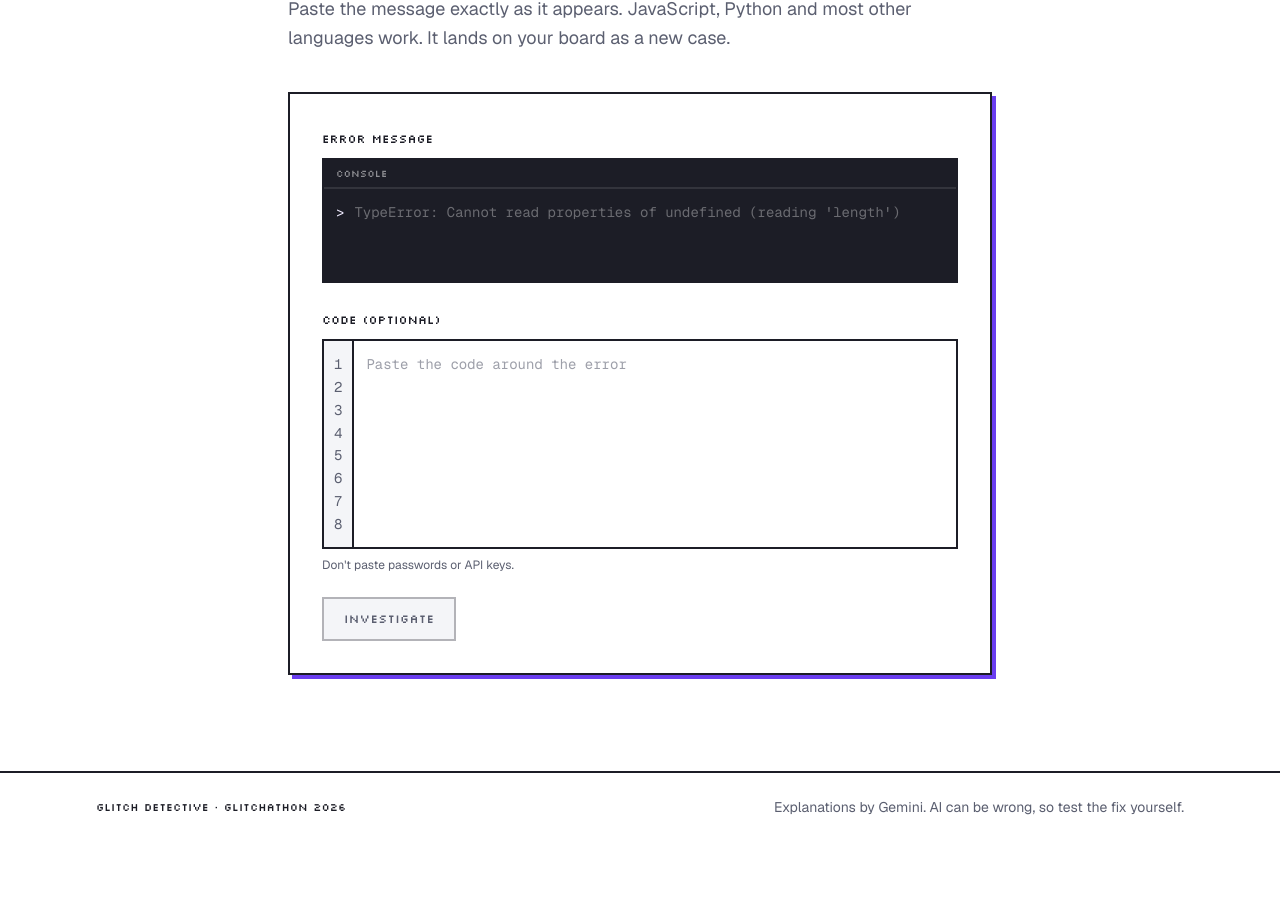
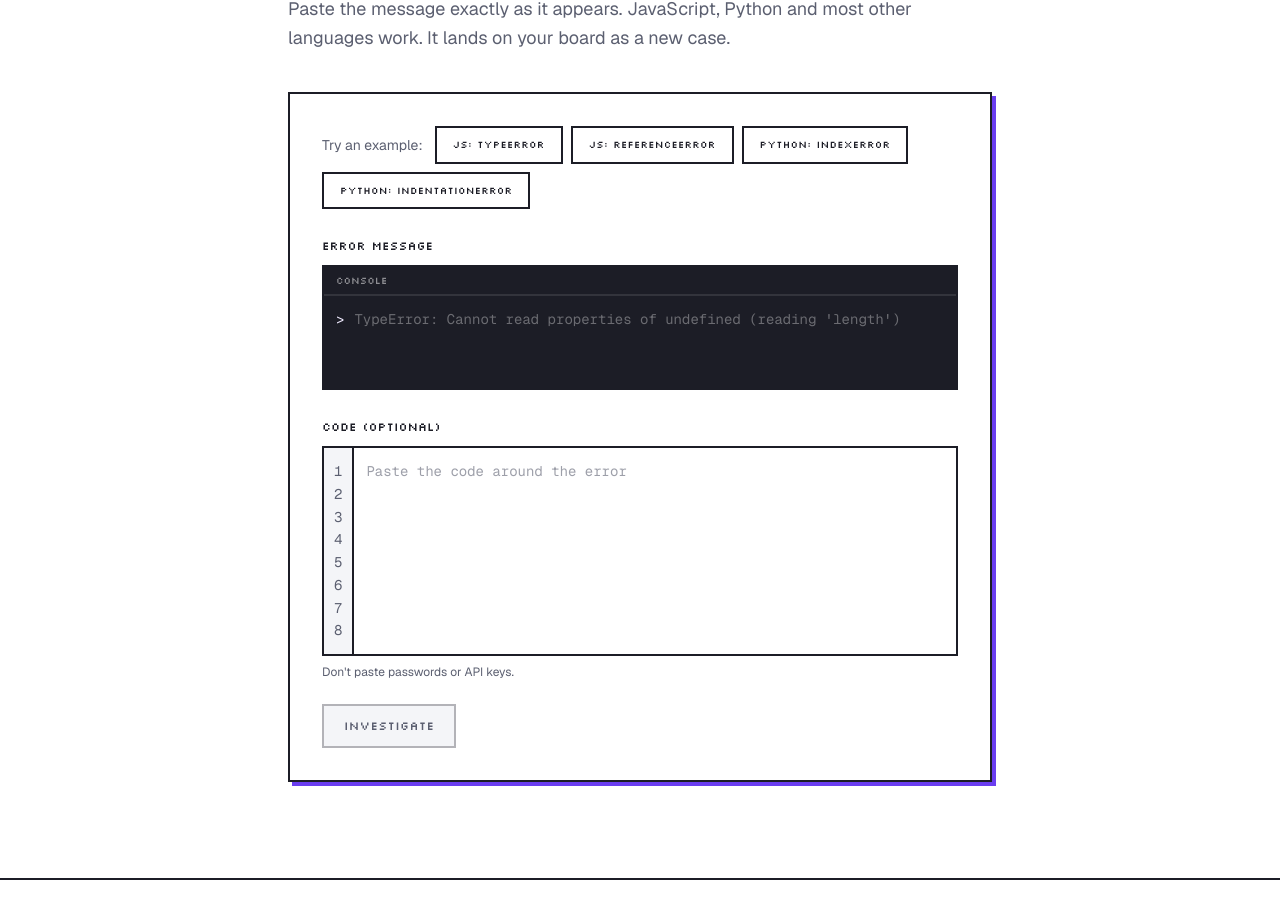
Before and after one commit to evertonrocha2/glitch-lab, a React (Vite) app: page / in a window 1280 px wide. Shown: the part 1578-2484 px from the top of the page. Before the commit the page ends 2419 px from the top, so only its background shows below. Built offline with nearby package versions, Linux system fonts and the light colour scheme; no server answers.

Commit message:
feat: example errors and initial values in the form

```diff
--- a/src/components/ErrorForm.jsx
+++ b/src/components/ErrorForm.jsx
@@ -1,5 +1,6 @@
 import { useState } from 'react'
 import { LIMITS } from '../../shared/limits.js'
+import { EXAMPLES } from '../lib/examples.js'
 import PixelButton from './pixel/PixelButton.jsx'
 
 const MIN_CODE_LINES = 8
@@ -7,9 +8,9 @@ const labelClass = 'font-label text-xs text-ink'
 // Each box shows focus on its frame, so the textarea itself drops the outline.
 const textareaClass = 'block w-full resize-none bg-transparent font-mono text-sm leading-relaxed focus-visible:outline-none'
 
-export default function ErrorForm({ onSubmit, loading }) {
-  const [error, setError] = useState('')
-  const [code, setCode] = useState('')
+export default function ErrorForm({ onSubmit, loading, initialError = '', initialCode = '' }) {
+  const [error, setError] = useState(initialError)
+  const [code, setCode] = useState(initialCode)
 
   const canSubmit = error.trim() !== '' && !loading
   // The editor grows with the code, so the gutter numbers always line up.
@@ -24,6 +25,23 @@ export default function ErrorForm({ onSubmit, loading }) {
 
   return (
     <form onSubmit={handleSubmit} className="space-y-6">
+      <div className="flex flex-wrap items-center gap-2">
+        <span className="mr-1 text-sm text-muted">Try an example:</span>
+        {EXAMPLES.map((example) => (
+          <PixelButton
+            key={example.label}
+            variant="ghost"
+            onClick={() => {
+              setError(example.error)
+              setCode(example.code)
+            }}
+            className="px-2.5 py-1.5 text-[10px]"
+          >
+            {example.label}
+          </PixelButton>
+        ))}
+      </div>
+
       <div>
         <label htmlFor="error-input" className={labelClass}>
           Error message
--- /dev/null
+++ b/src/lib/examples.js
@@ -0,0 +1,23 @@
+// Errors every student has seen; one click fills the form (handy for judges too).
+export const EXAMPLES = [
+  {
+    label: 'JS: TypeError',
+    error: "TypeError: Cannot read properties of undefined (reading 'length')",
+    code: 'const user = {}\nconsole.log(user.name.length)',
+  },
+  {
+    label: 'JS: ReferenceError',
+    error: 'ReferenceError: x is not defined',
+    code: 'function total() {\n  return x + 1\n}\ntotal()',
+  },
+  {
+    label: 'Python: IndexError',
+    error: 'IndexError: list index out of range',
+    code: 'nums = [10, 20, 30]\nprint(nums[3])',
+  },
+  {
+    label: 'Python: IndentationError',
+    error: 'IndentationError: expected an indented block',
+    code: 'def greet(name):\nprint("Hi", name)',
+  },
+]
```
Also changed, not shown: 1 other file (tests, documents, lock files or other folders).
